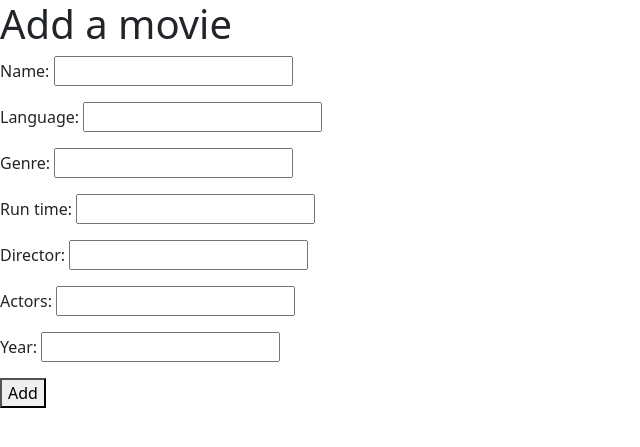
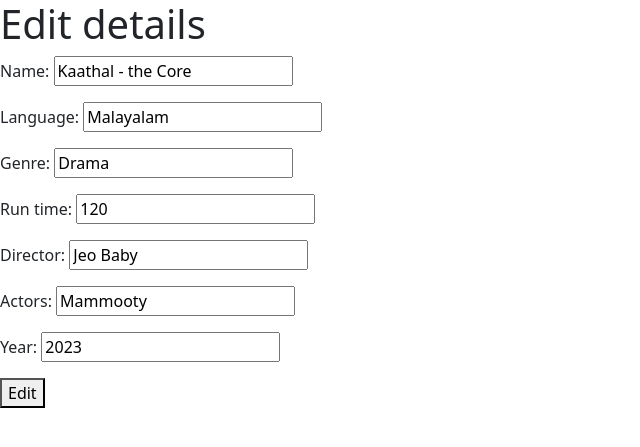
Before and after one commit to noobmaster32bit/Imdb_Application, a Django app: page /movies/3/change/ in a window 1280 px wide. Shown: the top 447 px of the page, without its empty margins (0-640 px from the left). Run offline with Django 5.2, Linux system fonts and the light colour scheme; data comes from the database, SQL or seed files in the repository; both versions use the stored data as it was after the commit.

Commit message:
latest commit

```diff
--- a/ImdbApplication/urls.py
+++ b/ImdbApplication/urls.py
@@ -20,7 +20,7 @@
 
 urlpatterns = [
     path('admin/', admin.site.urls),
-    path('movies/all/',views.BookListView.as_view(),name="movie-list"),
+    path('movies/all/',views.MovieListView.as_view(),name="movie-list"),
     path('movies/<int:pk>/',views.MovieDetailView.as_view(),name="movie-detail"),
     path('movies/<int:pk>/remove/',views.MovieDeleteView.as_view(),name="movie-delete"),
     path('movies/add/',views.MovieCreateView.as_view(),name="movie-add"),
--- a/myApp/templates/movie_detail.html
+++ b/myApp/templates/movie_detail.html
@@ -19,6 +19,7 @@
               <li class="list-group-item">Genre : {{data.genre}}</li>
               <li class="list-group-item">Director : {{data.director}}</li>
               <li class="list-group-item">Actors : {{data.actors}}</li>
+              <li class="list-group-item">Run Time : {{data.run_time}}</li>
             </ul>
           </div>
     </div>
--- a/myApp/templates/movie_edit.html
+++ b/myApp/templates/movie_edit.html
@@ -7,12 +7,12 @@
     <title>Document</title>
 </head>
 <body>
-    <h1>Add a movie</h1>
+    <h1>Edit details</h1>
     <form method="post">
         {%csrf_token%}
         {{form.as_p}}
 
-        <button type="submit">Add</button>
+        <button type="submit">Edit</button>
     </form>
 </body>
 </html>
--- a/myApp/templates/movie_list.html
+++ b/myApp/templates/movie_list.html
@@ -33,6 +33,7 @@
                             <td>
                                 <a href="{%url 'movie-detail' m.id %}" class="btn btn-outline-info">View</a>
                                 <a href="{%url 'movie-delete' m.id %}" class="btn btn-outline-danger">Delete</a>
+                                <a href="{%url 'movie-edit' m.id%}" class="btn btn-outline-success">Edit</a>
                             </td>
                         </tr>
                     {%endfor%}
--- a/myApp/views.py
+++ b/myApp/views.py
@@ -4,7 +4,7 @@
 from django import forms
 # Create your views here.
 
-class BookListView(View):
+class MovieListView(View):
     def get(self,request,*args,**kwargs):
         qs=Movie.objects.all()
         return render(request,"movie_list.html",{"data":qs})
@@ -52,5 +52,25 @@
     # localhost:8000/movies/{id}/change
 class MovieUpdateView(View):
     def get(self,request,*args,**kwargs):
-        form=MovieForm()
+        id=kwargs.get("pk")
+        movie_object=Movie.objects.get(id=id)
+        data={
+            "name":movie_object.name,
+            "language":movie_object.language,
+            "genre":movie_object.genre,
+            "year":movie_object.year,
+            "director":movie_object.director,
+            "actors":movie_object.actors,
+            "run_time":movie_object.run_time
+        }
+        form=MovieForm(initial=data)
         return render(request,"movie_edit.html",{"form":form})
+    def post(self,request,*args,**kwargs):
+        form=MovieForm(request.POST)
+        id=kwargs.get("pk")
+        if form.is_valid():
+            data=form.cleaned_data
+            Movie.objects.filter(id=id).update(**data)
+            return redirect("movie-list")
+        else:
+            return render(request,"movie_edit.html",{"form",form})
```
Also changed, not shown: db.sqlite3.
